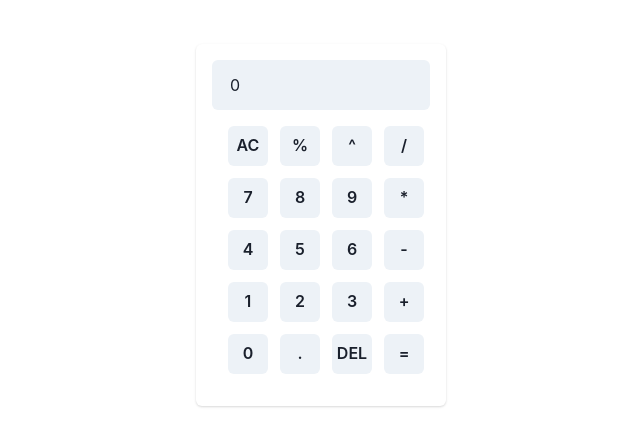
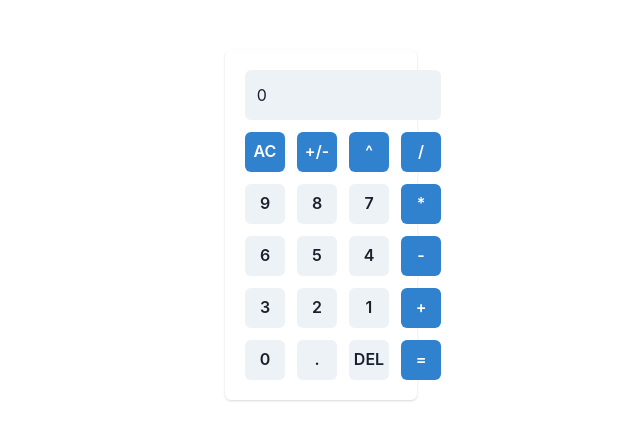
Before and after one commit to trjoneldavid/simple-calculator, a Next.js app: page / in a window 1280 px wide. Shown: the part 150-596 px from the top of the page, without its empty margins (319-959 px from the left). Built offline with nearby package versions, Linux system fonts and the light colour scheme.

Commit message:
ui overhaul

```diff
--- a/src/components/Calculator.tsx
+++ b/src/components/Calculator.tsx
@@ -1,9 +1,10 @@
 "use client"
-import { Card, Grid, Center } from '@chakra-ui/react';
+import { Card, Grid, Center, GridItem } from '@chakra-ui/react';
 import InputField from "@/components/InputField";
-import CalculatorButtons from "@/components/CalculatorButtons";
+import Handle from "@/components/CalculatorHandles";
 import { useEffect, useState, useCallback } from "react";
 import { evaluate } from 'mathjs';
+import ButtonType from "@/enums/ButtonType";
 
 export default function Calculator() {
     const [expression, setExpression] = useState("0");
@@ -17,7 +18,16 @@ export default function Calculator() {
             setExpression('');
         } else if (value === 'DEL') {
             setExpression(expression.toString().slice(0, -1))
-        } else if (!isNaN(Number(value)) || ['+', '-', '%', '/', '^', '*','.'].includes(value)) {
+        }
+        else if(value === '~'){
+            setExpression((prev) => {
+                if (prev.startsWith('-')) {
+                    return prev.substring(1);
+                } else {
+                    return '-' + prev;
+                }
+            });
+        }else if (!isNaN(Number(value)) || ['+', '-', '/', '^', '*','.'].includes(value)) {
             if (expression === '0' && (!isNaN(Number(value)))){
                 setExpression(value);
             } else {
@@ -48,10 +58,32 @@ export default function Calculator() {
 
     return (
         <Center w='auto' h='750' onKeyDown={(e)=>e.preventDefault()}>
-            <Card padding={4} margin='auto' width={250} height='auto' >
-                <InputField value={expression} onChange={setExpression}></InputField>
-                <Grid templateColumns='repeat(4, 1fr)' gap={3} margin={4}>
-                    <CalculatorButtons OnClick={clickEvent} />
+            <Card padding={4} margin='auto' width='15%' height='auto'>
+
+                <Grid templateColumns='repeat(4, 1fr)' gap={3} margin={1}>
+                    <GridItem colSpan={4}>
+                        <InputField value={expression} onChange={setExpression}></InputField>
+                    </GridItem>
+                    <Handle type={ButtonType.Primary} value='AC' label='AC' OnClick={clickEvent} />
+                    <Handle type={ButtonType.Primary} value='~' label='+/-' OnClick={clickEvent} />
+                    <Handle type={ButtonType.Primary} value='^' label='^' OnClick={clickEvent} />
+                    <Handle type={ButtonType.Primary} value='/' label='/' OnClick={clickEvent} />
+                    <Handle type={ButtonType.Secondary} value='9' label='9' OnClick={clickEvent} />
+                    <Handle type={ButtonType.Secondary} value='8' label='8' OnClick={clickEvent} />
+                    <Handle type={ButtonType.Secondary} value='7' label='7' OnClick={clickEvent} />
+                    <Handle type={ButtonType.Primary} value='*' label='*' OnClick={clickEvent} />
+                    <Handle type={ButtonType.Secondary} value='6' label='6' OnClick={clickEvent} />
+                    <Handle type={ButtonType.Secondary} value='5' label='5' OnClick={clickEvent} />
+                    <Handle type={ButtonType.Secondary} value='4' label='4' OnClick={clickEvent} />
+                    <Handle type={ButtonType.Primary} value='-' label='-' OnClick={clickEvent} />
+                    <Handle type={ButtonType.Secondary} value='3' label='3' OnClick={clickEvent} />
+                    <Handle type={ButtonType.Secondary} value='2' label='2' OnClick={clickEvent} />
+                    <Handle type={ButtonType.Secondary} value='1' label='1' OnClick={clickEvent} />
+                    <Handle type={ButtonType.Primary} value='+' label='+' OnClick={clickEvent} />
+                    <Handle type={ButtonType.Secondary} value='0' label='0' OnClick={clickEvent} />
+                    <Handle type={ButtonType.Secondary} value='.' label='.' OnClick={clickEvent} />
+                    <Handle type={ButtonType.Secondary} value='DEL' label='DEL' OnClick={clickEvent} />
+                    <Handle type={ButtonType.Primary} value='=' label='=' OnClick={clickEvent} />
                 </Grid>
             </Card>
         </Center>
--- a/src/components/CalculatorButtons.tsx
+++ /dev/null
@@ -1,31 +0,0 @@
-import {Button} from '@chakra-ui/react'
-
-interface CalculatorButtonProps{
-    OnClick: (value: string) => void
-}
-
-const calculatorButtons = [
-    'AC','%','^','/',
-    '7','8','9','*',
-    '4','5','6','-',
-    '1','2','3','+',
-    '0','.','DEL','='
-]
-function CalculatorButtons({OnClick}: CalculatorButtonProps){
-    return <>
-        {
-            calculatorButtons.map(
-                (btn) =>
-                    <Button colorScheme='gray'
-                            key={btn}
-                            w='30%' h='10'
-                            onClick={() => OnClick(btn)}
-                    >
-                        {btn}
-                    </Button>
-            )
-        }
-    </>
-}
-
-export default CalculatorButtons
--- /dev/null
+++ b/src/components/CalculatorHandles.tsx
@@ -0,0 +1,24 @@
+import {Button} from '@chakra-ui/react'
+import ButtonType from "@/enums/ButtonType";
+
+interface CalculatorButtonProps{
+    OnClick: (value: string) => void
+    type: ButtonType,
+    label: string;
+    value: string;
+}
+
+function Handle({OnClick, type, label,value}: CalculatorButtonProps){
+    return <>
+        <Button
+            colorScheme={
+            type ===  ButtonType.Primary ? "blue" : "gray"
+        }
+            w='auto' _hover={{background: type === ButtonType.Primary ? "steelblue" : "lightgrey"}}
+            onClick={()=>OnClick(value)}>
+            {label}
+        </Button>
+    </>
+}
+
+export default Handle
--- a/src/components/InputField.tsx
+++ b/src/components/InputField.tsx
@@ -8,16 +8,17 @@ interface InputFieldProps {
 
 
 function InputField({value, onChange}: InputFieldProps) {
-    return <>
+    return <div>
         <Input
             height='50'
-            width='auto'
-            variant="filled"
+            width='100%'
+            padding='5%'
+            variant='filled'
             readOnly={true}
             value={value}
             onChange={(e) => onChange(e.target.value)}
         />
-    </>
+    </div>
 }
 
 export default InputField;
--- /dev/null
+++ b/src/enums/ButtonType.ts
@@ -0,0 +1,6 @@
+enum ButtonType{
+    Primary,
+    Secondary,
+}
+
+export default ButtonType;
```
